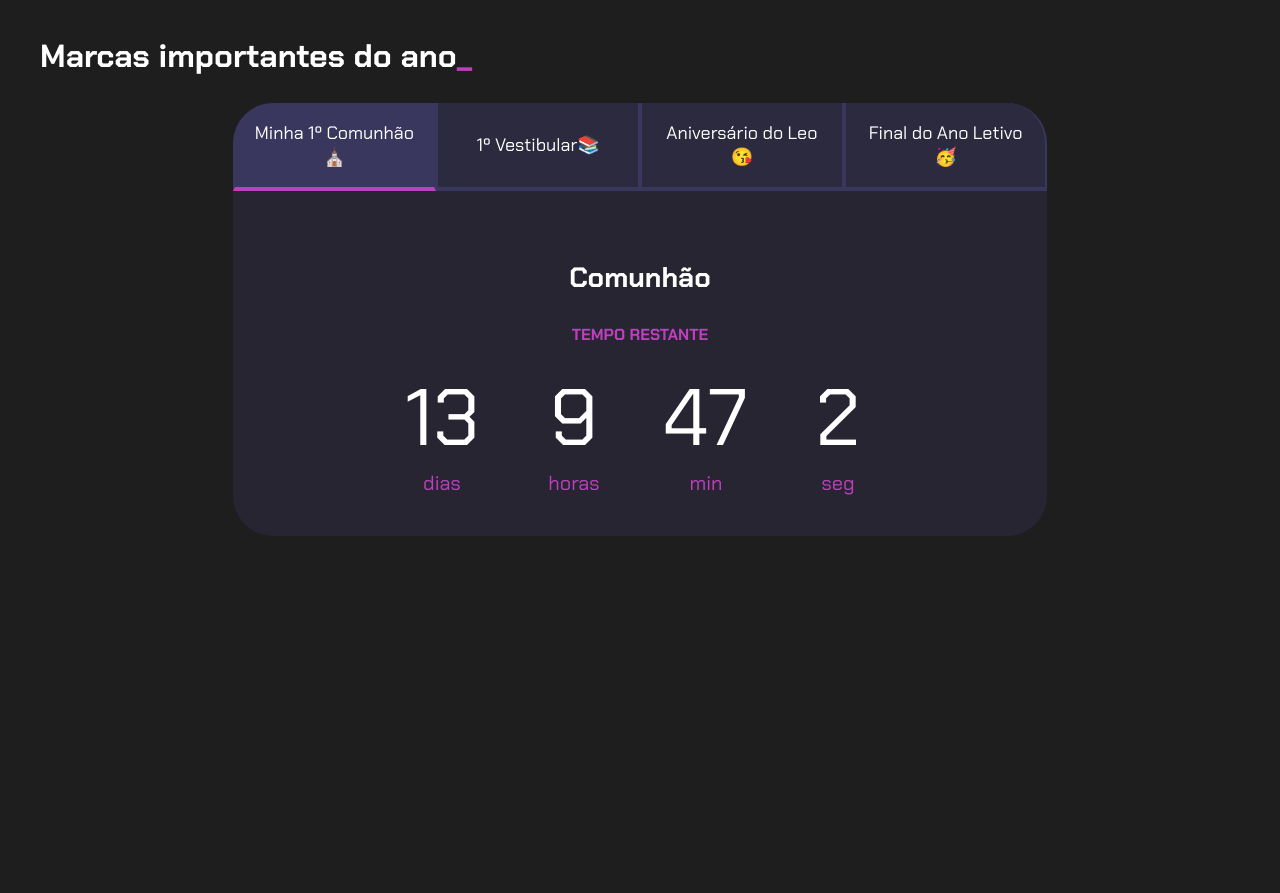
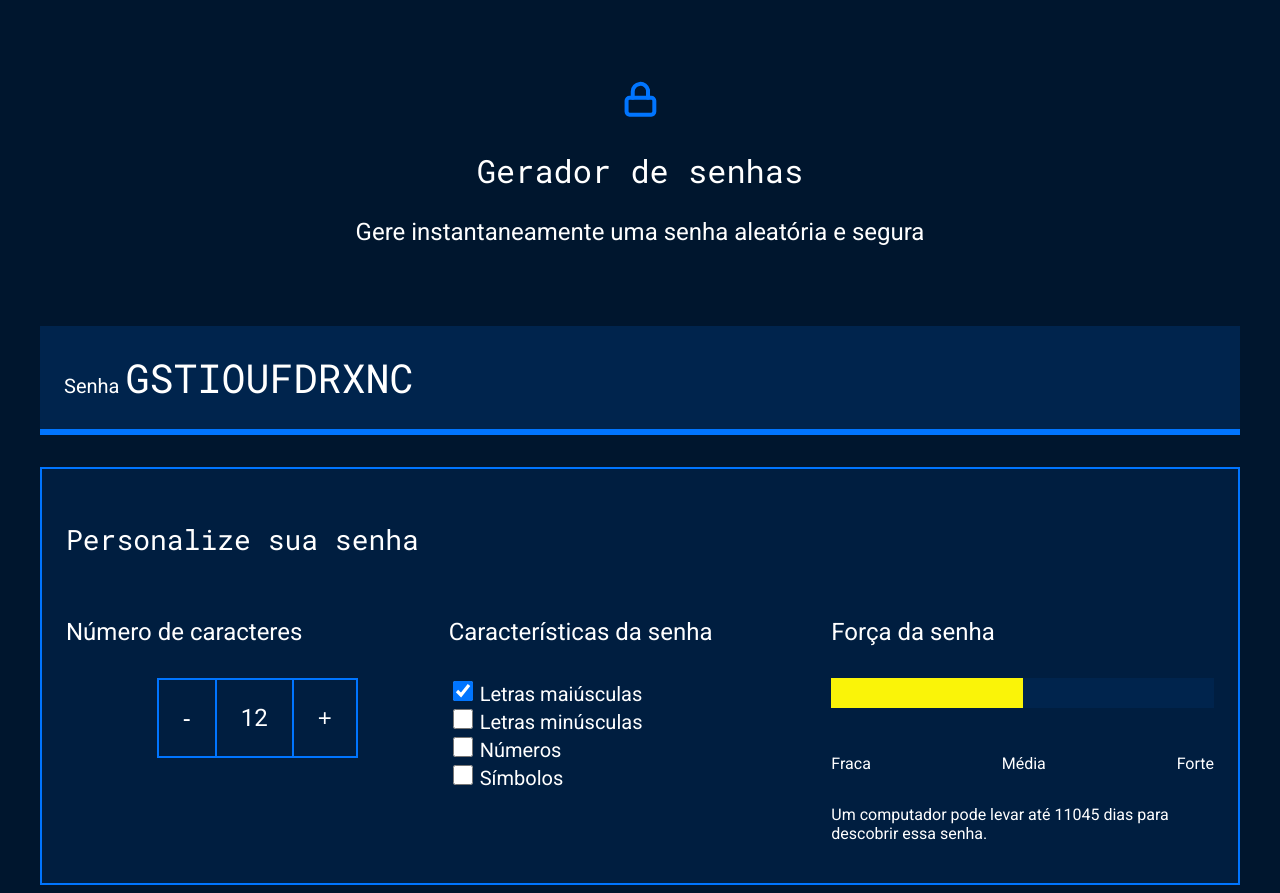
Before and after one commit to gabilima07/js-2024, a plain HTML site: page index.html in a window 1280 px wide. Before the commit the page ends 800 px from the top, so only its background shows below. Drawn offline with Linux system fonts and the light colour scheme.

Commit message:
Add files via upload

```diff
--- a/index.html
+++ b/index.html
@@ -4,113 +4,65 @@
 <head>
     <meta charset="UTF-8">
     <meta name="viewport" content="width=device-width, initial-scale=1.0">
-    <title>Marcas importantes do ano</title>
+    <title>Gerador de senha</title>
     <link rel="stylesheet" href="style.css">
 </head>
 
 <body>
-    <section class="conteudo-principal">
-        <h2 class="titulo-principal">Marcas importantes do ano<span>_</span></h2>
-        <div class="conteudo">
-            <div class="botoes">
-                <button class="botao ativo">Minha 1º Comunhão⛪</button>
-                <button class="botao">1º Vestibular📚</button>
-                <button class="botao">Aniversário do Leo😘</button>
-                <button class="botao">Final do Ano Letivo🥳</button>
-            </div>
-            <div class="abas-textos">
-                <div class="aba-conteudo ativo">
-                    <h3 class="aba-conteudo-titulo-principal">Comunhão</h3>
-                    <h4 class="aba-conteudo-titulo-secundario">Tempo Restante</h4>
-                    <div class="contador">
-                        <div class="contador-digito">
-                            <p class="contador-digito-numero" id="dias0"></p>
-                            <p class="contador-digito-texto">dias</p>
-                        </div>
-                        <div class="contador-digito">
-                            <p class="contador-digito-numero" id="horas0"></p>
-                            <p class="contador-digito-texto">horas</p>
-                        </div>
-                        <div class="contador-digito">
-                            <p class="contador-digito-numero" id="min0"></p>
-                            <p class="contador-digito-texto">min</p>
-                        </div>
-                        <div class="contador-digito">
-                            <p class="contador-digito-numero" id="seg0"></p>
-                            <p class="contador-digito-texto">seg</p>
-                        </div>
+    <section class="conteudo">
+        <div class="conteudo-titulo">
+            <img src="unlock.svg" alt="cadeado fechado">
+            <h2 class="titulo-principal">Gerador de senhas</h2>
+            <h3 class="titulo-secundario">Gere instantaneamente uma senha aleatória e segura</h3>
+        </div>
+        <div class="conteudo-senha">
+            <label for="senha">Senha</label>
+            <input name="senha" type="text" id="campo-senha" readonly>
+        </div>
+        <div class="parametro">
+            <h3 class="parametro-titulo">Personalize sua senha</h3>
+            <div class="parametro-coluna__senha">
+                <div class="parametro-senha">
+                    <h4 class="parametro-senha__titulo">Número de caracteres</h4>
+                    <div class="parametro-senha-botoes">
+                        <button class="parametro-senha__botao">-</button>
+                        <p class="parametro-senha__texto">12</p>
+                        <button class="parametro-senha__botao">+</button>
                     </div>
                 </div>
-                <div class="aba-conteudo">
-                    <h3 class="aba-conteudo-titulo-principal">Vestibular!</h3>
-                    <h4 class="aba-conteudo-titulo-secundario">Tempo para estudar até o Vestibular</h4>
-                    <div class="contador">
-                        <div class="contador-digito">
-                            <p class="contador-digito-numero" id="dias1"></p>
-                            <p class="contador-digito-texto">dias</p>
-                        </div>
-                        <div class="contador-digito">
-                            <p class="contador-digito-numero" id="horas1"></p>
-                            <p class="contador-digito-texto">horas</p>
-                        </div>
-                        <div class="contador-digito">
-                            <p class="contador-digito-numero" id="min1"></p>
-                            <p class="contador-digito-texto">min</p>
-                        </div>
-                        <div class="contador-digito">
-                            <p class="contador-digito-numero" id="seg1"></p>
-                            <p class="contador-digito-texto">seg</p>
-                        </div>
+                <div class="parametro-senha">
+                    <h4 class="parametro-senha__titulo">Características da senha</h4>
+                    <div class="parametro-senha-checkbox">
+                        <input name="maiusculo" type="checkbox" class="checkbox" checked>
+                        <label for="maiusculo">Letras maiúsculas</label>
+                    </div>
+                    <div class="parametro-senha-checkbox">
+                        <input name="minusculo" type="checkbox" class="checkbox">
+                        <label for="minusculo">Letras minúsculas</label>
+                    </div>
+                    <div class="parametro-senha-checkbox">
+                        <input name="numero" type="checkbox" class="checkbox">
+                        <label for="numero">Números</label>
+                    </div>
+                    <div class="parametro-senha-checkbox">
+                        <input name="simbolo" type="checkbox" class="checkbox">
+                        <label for="simbolo">Símbolos</label>
                     </div>
                 </div>
-                <div class="aba-conteudo">
-                    <h3 class="aba-conteudo-titulo-principal">Aniversário do Leo😘</h3>
-                    <h4 class="aba-conteudo-titulo-secundario">Tempo para chegar</h4>
-                    <div class="contador">
-                        <div class="contador-digito">
-                            <p class="contador-digito-numero" id="dias2"></p>
-                            <p class="contador-digito-texto">dias</p>
-                        </div>
-                        <div class="contador-digito">
-                            <p class="contador-digito-numero" id="horas2"></p>
-                            <p class="contador-digito-texto">horas</p>
-                        </div>
-                        <div class="contador-digito">
-                            <p class="contador-digito-numero" id="min2"></p>
-                            <p class="contador-digito-texto">min</p>
-                        </div>
-                        <div class="contador-digito">
-                            <p class="contador-digito-numero" id="seg2"></p>
-                            <p class="contador-digito-texto">seg</p>
-                        </div>
+                <div class="parametro-senha">
+                    <h4 class="parametro-senha__titulo">Força da senha</h4>
+                    <div class="barra"></div>
+                    <div class="forca fraca"></div>
+                    <div class="parametro-senha-textos">
+                        <p>Fraca</p>
+                        <p>Média</p>
+                        <p>Forte</p>
                     </div>
-                </div>
-                <div class="aba-conteudo">
-                    <h3 class="aba-conteudo-titulo-principal">Finalmente o fim do ano, o ultimo dia de escola!</h3>
-                    <h4 class="aba-conteudo-titulo-secundario">Tempo para completar o objetivo</h4>
-                    <div class="contador">
-                        <div class="contador-digito">
-                            <p class="contador-digito-numero" id="dias3"></p>
-                            <p class="contador-digito-texto">dias</p>
-                        </div>
-                        <div class="contador-digito">
-                            <p class="contador-digito-numero" id="horas3"></p>
-                            <p class="contador-digito-texto">horas</p>
-                        </div>
-                        <div class="contador-digito">
-                            <p class="contador-digito-numero" id="min3"></p>
-                            <p class="contador-digito-texto">min</p>
-                        </div>
-                        <div class="contador-digito">
-                            <p class="contador-digito-numero" id="seg3"></p>
-                            <p class="contador-digito-texto">seg</p>
-                        </div>
-                    </div>
+                    <p class="entropia"></p>
                 </div>
             </div>
         </div>
     </section>
     <script src="main.js"></script>
 </body>
-
 </html>
--- a/main.js
+++ b/main.js
@@ -1,59 +1,77 @@
-const botoes = document.querySelectorAll(".botao");
-const textos = document.querySelectorAll(".aba-conteudo");
+const numeroSenha = document.querySelector('.parametro-senha__texto');
+let tamanhoSenha = 12;
+numeroSenha.textContent = tamanhoSenha;
+const letrasMaiusculas = 'ABCDEFGHIJKLMNOPQRSTUVXYWZ';
+const letrasMinusculas = 'abcdefghijklmnopqrstuvxywz';
+const numeros = '0123456789';
+const simbolos = '!@%*?';
+const botoes = document.querySelectorAll('.parametro-senha__botao');
+const campoSenha = document.querySelector('#campo-senha');
+const checkbox = document.querySelectorAll('.checkbox');
+const forcaSenha = document.querySelector('.forca');
 
-for (let i = 0; i < botoes.length; i++) {
-    botoes[i].onclick = function () {
+botoes[0].onclick = diminuiTamanho;
+botoes[1].onclick = aumentaTamanho;
 
-        for (let j = 0; j < botoes.length; j++) {
-            botoes[j].classList.remove("ativo");
-            textos[j].classList.remove("ativo");
-        }
-
-        botoes[i].classList.add("ativo");
-        textos[i].classList.add("ativo");
+function diminuiTamanho() {
+    if (tamanhoSenha > 1) {
+        // tamanhoSenha = tamanhoSenha-1;
+        tamanhoSenha--;
     }
+    numeroSenha.textContent = tamanhoSenha;
+    geraSenha();
+}
+function aumentaTamanho() {
+    if (tamanhoSenha < 20) {
+        // tamanhoSenha = tamanhoSenha+1;
+        tamanhoSenha++;
+    }
+    numeroSenha.textContent = tamanhoSenha;
+    geraSenha();
 }
 
-const contadores = document.querySelectorAll(".contador");
-const tempoObjetivo1 = new Date("2024-04-04T00:00:00");
-const tempoObjetivo2 = new Date("2024-11-05T00:00:00");
-const tempoObjetivo3 = new Date("2024-03-30T00:00:00");
-const tempoObjetivo4 = new Date("2024-12-13T00:00:00");
-
-const tempos = [tempoObjetivo1,tempoObjetivo2,tempoObjetivo3,tempoObjetivo4];
-
-
-function calculaTempo(tempoObjetivo) {
-    let tempoAtual = new Date();
-    let tempoFinal = tempoObjetivo - tempoAtual;
-    let segundos = Math.floor(tempoFinal / 1000);
-    let minutos = Math.floor(segundos / 60);
-    let horas = Math.floor(minutos / 60);
-    let dias = Math.floor(horas / 24);
-
-    segundos %= 60;
-    minutos %= 60;
-    horas %= 24;
-    if (tempoFinal > 0){
-        return [dias,horas,minutos,segundos];
-    } else {
-        return [0,0,0,0];
-    }
+for (i = 0; i < checkbox.length; i++) {
+    checkbox[i].onclick = geraSenha;
 }
 
-function atualizaCronometro(){
-    for (let i=0; i<contadores.length;i++){
-        document.getElementById("dias"+i).textContent = calculaTempo(tempos[i])[0];
-        document.getElementById("horas"+i).textContent = calculaTempo(tempos[i])[1];
-        document.getElementById("min"+i).textContent = calculaTempo(tempos[i])[2];
-        document.getElementById("seg"+i).textContent = calculaTempo(tempos[i])[3];
-        console.log ("seg"+i);
+geraSenha();
+
+function geraSenha() {
+    let alfabeto = '';
+    if (checkbox[0].checked) {
+        alfabeto = alfabeto + letrasMaiusculas;
     }
+    if (checkbox[1].checked) {
+        alfabeto = alfabeto + letrasMinusculas;
+    }
+    if (checkbox[2].checked) {
+        alfabeto = alfabeto + numeros;
+    }
+    if (checkbox[3].checked) {
+        alfabeto = alfabeto + simbolos;
+    }
+    let senha = '';
+    for (let i = 0; i < tamanhoSenha; i++) {
+        let numeroAleatorio = Math.random() * alfabeto.length;
+        numeroAleatorio = Math.floor(numeroAleatorio);
+        senha = senha + alfabeto[numeroAleatorio];
+    }
+    campoSenha.value = senha;
+    classificaSenha(alfabeto.length);
+
 }
 
-function comecaCronometro(){
-    atualizaCronometro();
-    setInterval(atualizaCronometro,1000);
+function classificaSenha(tamanhoAlfabeto){
+    let entropia = tamanhoSenha * Math.log2(tamanhoAlfabeto);
+    console.log(entropia);
+    forcaSenha.classList.remove('fraca','media','forte');
+    if (entropia > 57){
+        forcaSenha.classList.add('forte');
+    } else if (entropia > 35 && entropia < 57 ) {
+        forcaSenha.classList.add('media');
+    } else if (entropia <= 35){
+        forcaSenha.classList.add('fraca');
+    }
+    const valorEntropia = document.querySelector('.entropia');
+    valorEntropia.textContent = "Um computador pode levar até " + Math.floor(2**entropia/(100e6*60*60*24)) + " dias para descobrir essa senha.";
 }
-
-comecaCronometro();
--- a/style.css
+++ b/style.css
@@ -1,128 +1,152 @@
-@import url('https://fonts.googleapis.com/css2?family=Chakra+Petch:wght@400;700&display=swap');
+@import url('https://fonts.googleapis.com/css2?family=Roboto&family=Roboto+Mono&display=swap');
 
-:root {
-    --cor-de-fundo: #1E1E1E;
-    --verde: #BF40BF;
-    --branco: #FFFFFF;
-    --botao-ativo: #3A375E;
-    --botao-inativo: rgba(58, 55, 94, 0.5);
-    --texto-fundo: rgba(58, 55, 94, 0.3);
+:root{
+    --branco: white;
+    --cor-de-fundo: #00162E;
+    --fundo-senha: #00244D;
+    --fundo-texto: #001E40;
+    --borda: #0075FF;
+    --roboto: 'Roboto', sans-serif;
+    --roboto-mono: 'Roboto Mono', monospace;
 }
 
-body {
+*{
+    font-weight: 400;
+}
+
+body{
+    color: var(--branco);
     background-color: var(--cor-de-fundo);
+    font-family: var(--roboto);
+}
+
+.titulo-principal{
+    font-family: var(--roboto-mono);
+    font-size: 32px;
+}
+
+.titulo-secundario{
+    font-size: 24px;
+}
+
+.conteudo-titulo{
+    text-align: center;
+    margin-top: 80px;
+}
+
+.conteudo-senha{
+    margin-top: 80px;
+    background: var(--fundo-senha);
+    padding: 24px;
+    border-bottom: 6px solid var(--borda);
+}
+
+#campo-senha{
+    background-color: var(--fundo-senha);
+    border: none;
     color: var(--branco);
-    font-family: 'Chakra Petch', sans-serif;
+    font-family: var(--roboto-mono);
+    font-size: 40px;
+    width: 70%;
+}
+
+#campo-senha:focus{
+    outline: none;
+}
+
+.conteudo{
+    max-width: 1200px;
+    margin: 0 auto;
+}
+
+.parametro{
+    background-color: var(--fundo-texto);
+    border: 2px solid var(--borda);
+    margin-top: 32px;
+    padding: 24px;
+}
+
+.parametro-titulo{
+    font-family: var(--roboto-mono);
+    font-size: 28px;
+}
+
+.parametro-senha__titulo{
+    font-size:24px;
+}
+
+.parametro-coluna__senha{
+    display: flex;
+    flex-direction: column;
+    justify-content: center;
+}
+.parametro-senha{
+    width: 50%;
+    margin: 0 auto;
+}
+
+.parametro-senha-botoes{
+    display: flex;
+    justify-content: center;
+}
+
+.parametro-senha__botao{
+    background-color: var(--fundo-texto);
+    color: var(--branco);
+    border: 2px solid var(--borda);
+    padding: 24px;
+    font-size: 24px;
+    cursor: pointer;
+}
+.parametro-senha__texto{
+    padding: 24px;
+    border-top: 2px solid var(--borda);
+    border-bottom: 2px solid var(--borda);
+    margin: 0;
+    font-size: 24px;
+}
+
+label{
+    font-size: 20px;
+}
+
+.checkbox{
+    width: 20px;
+    height: 20px;
+    cursor: pointer;
+}
+
+.barra{
+    background-color: var(--fundo-senha);
+    height: 30px;
+    width: 100%;
+}
+.forca{
+    height: 30px;
+    position: relative;
+    bottom: 30px;
+}
+.fraca{
+    width: 25%;
+    background-color: #E71B32;
+}
+.media{
+    background-color: #FAF408;
+    width: 50%;
+}
+.forte{
+    background-color: #00FF85;
+    width: 100%;
+}
+
+.parametro-senha-textos{
+    display: flex;
+    justify-content: space-between;
 }
 
 
-.conteudo-principal {
-    display: flex;
-    flex-direction: column;
-    justify-content: center;
-    align-items: center;
-    max-width: 1200px;
-    width: 100%;
-    margin: 0 auto;
-}
-
-.titulo-principal {
-    text-align: left;
-    width: 100%;
-    font-size: 32px;
-}
-
-.titulo-principal span {
-    color: var(--verde);
-}
-
-
-.botao {
-    font-family: 'Chakra Petch', sans-serif;
-    background-color: var(--botao-inativo);
-    color: var(--branco);
-    display: flex;
-    justify-content: center;
-    padding: 1em;
-    font-size: 18px;
-    align-items: center;
-    width: 100%;
-    border-bottom: 4px solid var(--botao-ativo);
-    border-left: 2px solid var(--botao-ativo);
-    border-right: 2px solid var(--botao-ativo);
-    border-top: none;
-}
-
-.botao:first-child {
-    border-radius: 40px 40px 0 0;
-}
-
-.botoes {
-    display: block;
-}
-
-.botao.ativo{
-    background-color: var(--botao-ativo);
-    border-bottom: 4px solid var(--verde);
-}
-
-.abas-textos{
-    background-color: var(--texto-fundo);
-    padding: 40px;
-    border-radius: 0 0 40px 40px;
-}
-.aba-conteudo.ativo{
-    display:block;
-}
-
-.aba-conteudo{
-    display: none;
-}
-
-.aba-conteudo-titulo-principal{
-    font-size: 28px;
-    text-align: center;
-}
-.aba-conteudo-titulo-secundario{
-    text-align: center;
-    color: var(--verde);
-    text-transform: uppercase;
-}
-
-.contador{
-    display:flex;
-    justify-content: center;
-    flex-wrap: wrap;
-}
-.contador-digito{
-    padding: 0 16px;
-    text-align: center;
-    min-width: 100px;
-}
-
-.contador-digito-numero{
-    font-size: 80px;
-    margin: 0;
-
-}
-
-.contador-digito-texto{
-    color: var(--verde);
-    font-size: 20px;
-    margin: 0;
-
-}
-
 @media screen and (min-width: 768px) {
-    .botoes {
-        display: flex;
-    }
-
-    .botao:first-child {
-        border-radius: 40px 0 0 0;
-    }
-
-    .botao:last-child {
-        border-radius: 0 40px 0 0;
+    .parametro-coluna__senha{
+        flex-direction: row;
     }
 }
```
Also changed, not shown: unlock.svg (added), 2 other files.
